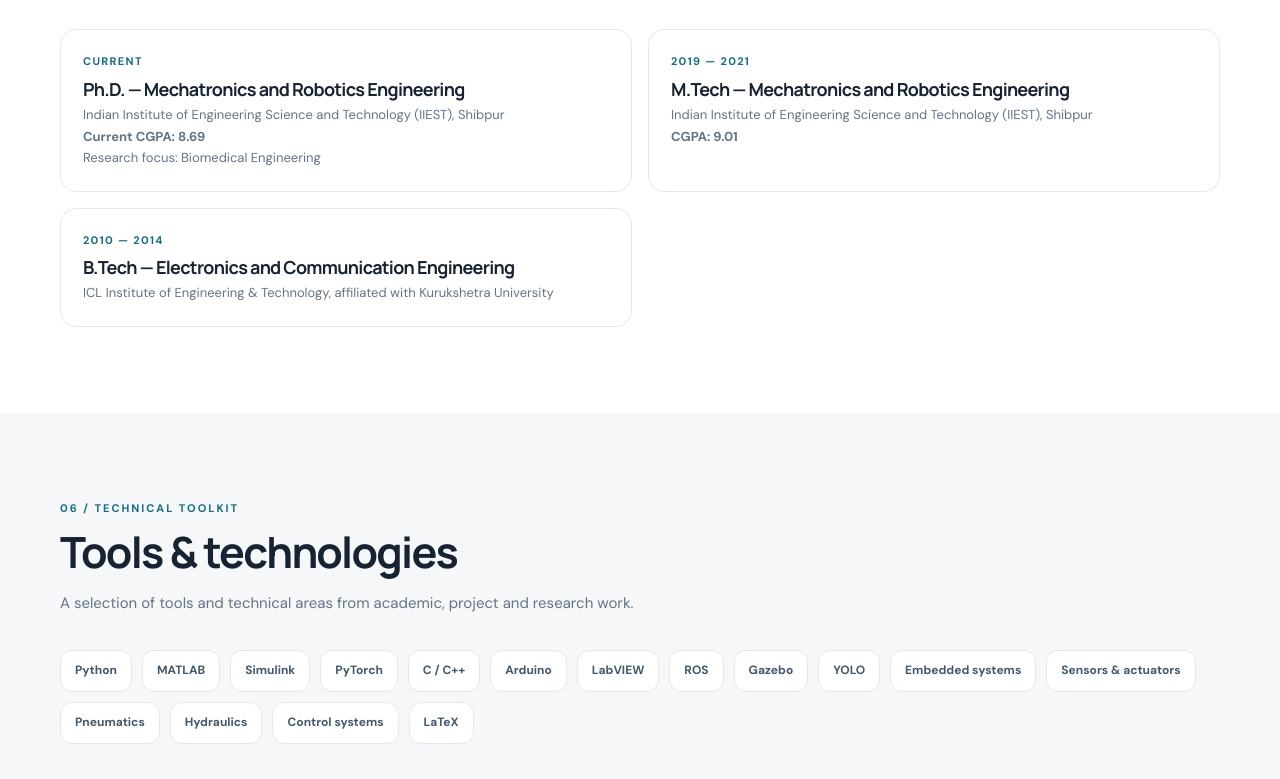
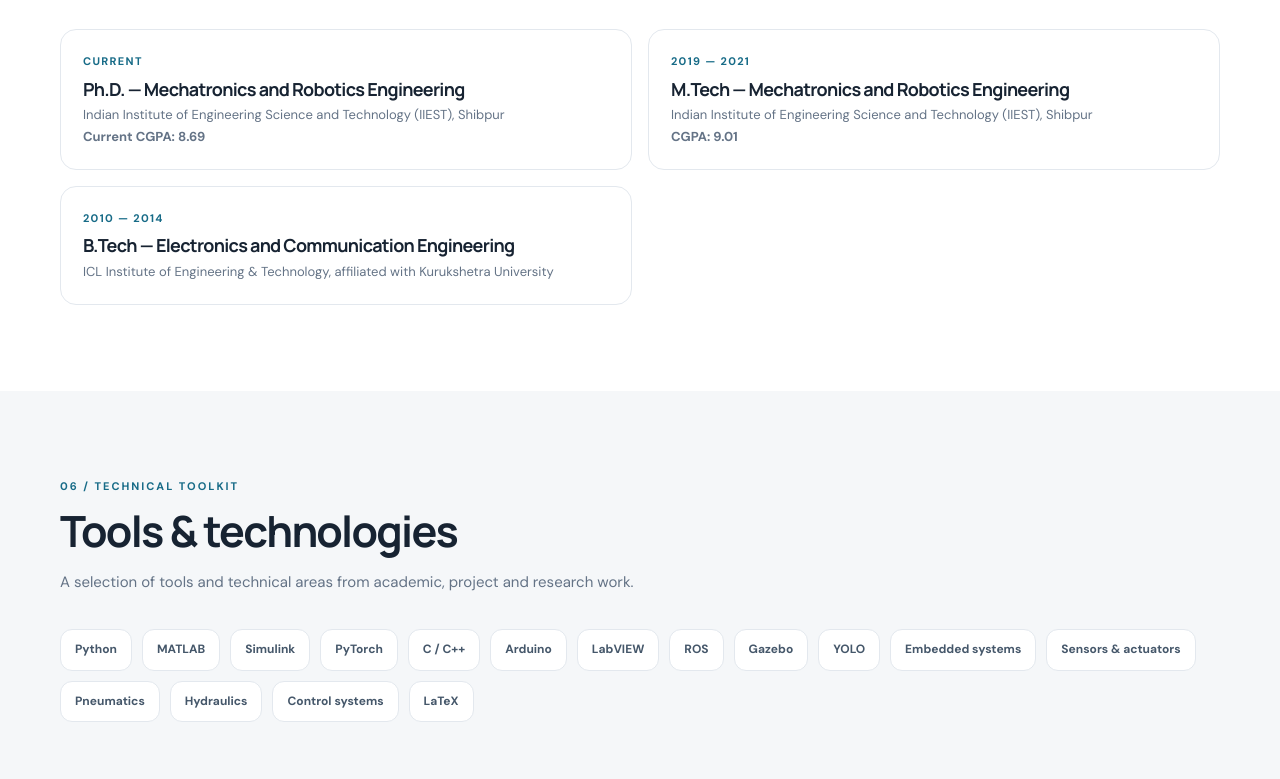
Before and after one commit to AnshumanIIEST/AnshumanIIEST.github.io, a plain HTML site: page index.html in a window 1280 px wide. Shown: the part 5001-5780 px from the top of the page. Drawn offline with Linux system fonts and the light colour scheme.

Commit message:
Update education section in index.html
Removed research focus from current Ph.D. education entry.

```diff
--- a/index.html
+++ b/index.html
@@ -243,7 +243,7 @@
       <div class="wrap">
         <div class="section-head"><div class="kicker">05 / Education</div><h2>Academic background</h2></div>
         <div class="education-grid">
-          <article class="education"><div class="year">CURRENT</div><h3>Ph.D. — Mechatronics and Robotics Engineering</h3><p>Indian Institute of Engineering Science and Technology (IIEST), Shibpur<br><strong>Current CGPA: 8.69</strong><br><span>Research focus: Biomedical Engineering</span></p></article>
+          <article class="education"><div class="year">CURRENT</div><h3>Ph.D. — Mechatronics and Robotics Engineering</h3><p>Indian Institute of Engineering Science and Technology (IIEST), Shibpur<br><strong>Current CGPA: 8.69</strong></p></article>
           <article class="education"><div class="year">2019 — 2021</div><h3>M.Tech — Mechatronics and Robotics Engineering</h3><p>Indian Institute of Engineering Science and Technology (IIEST), Shibpur<br><strong>CGPA: 9.01</strong></p></article>
           <article class="education"><div class="year">2010 — 2014</div><h3>B.Tech — Electronics and Communication Engineering</h3><p>ICL Institute of Engineering & Technology, affiliated with Kurukshetra University</p></article>
         </div>
```
